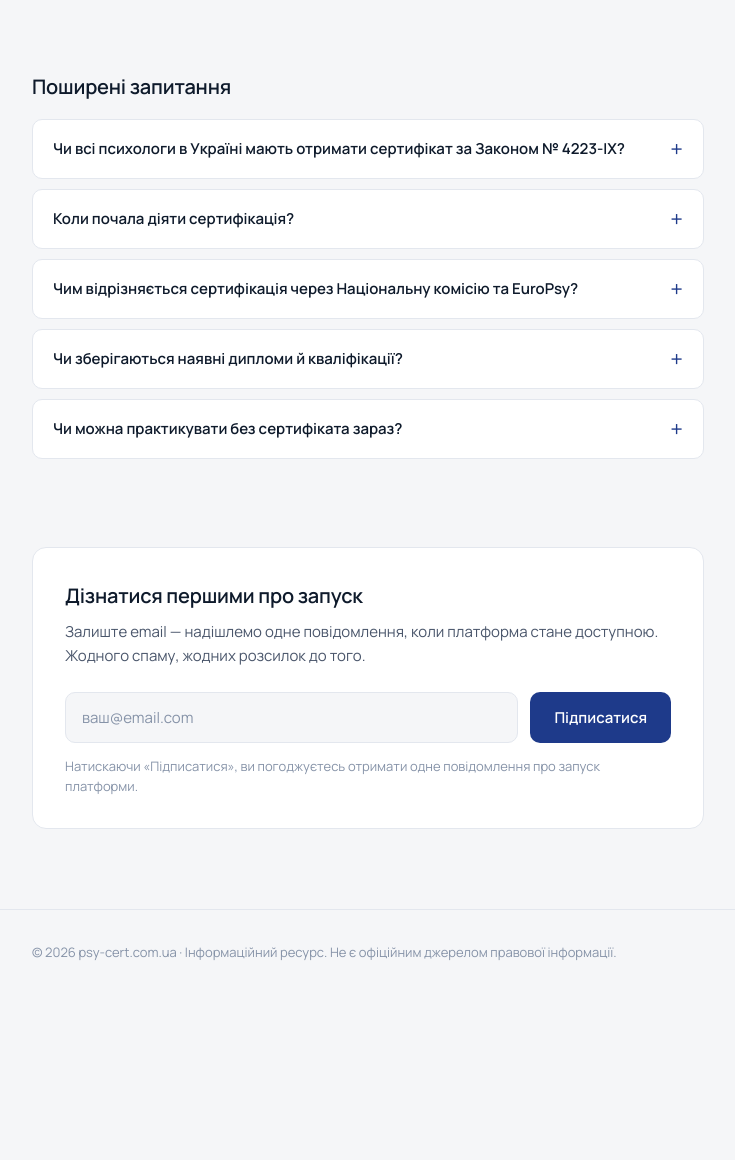
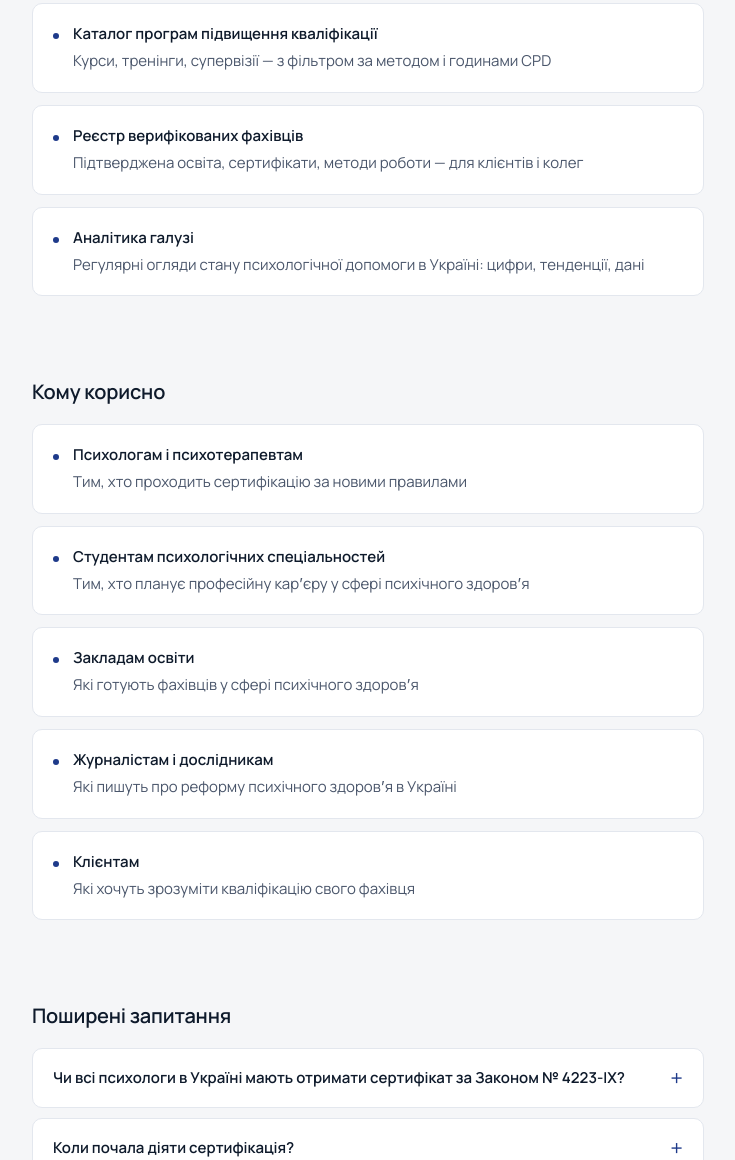
Before and after one commit to ArtemKhymenko/psy-cert, a plain HTML site: page index.html in a window 1280 px wide. Shown: the part 1618-2778 px from the top of the page, without its empty margins (272-1007 px from the left). Before the commit the page ends 2629 px from the top, so only its background shows below. Drawn offline with Linux system fonts and the light colour scheme.

Commit message:
add directions

```diff
--- a/index.html
+++ b/index.html
@@ -409,13 +409,27 @@
     </section>
 
     <section aria-labelledby="features-h">
-      <h2 id="features-h">Що буде на платформі</h2>
+      <h2 id="features-h">Напрямки платформи</h2>
       <ul class="features">
         <li><div><strong>Розʼяснення вимог закону</strong><span>Що саме змінюється для практикуючих психологів і коли</span></div></li>
         <li><div><strong>Покрокові інструкції</strong><span>Як підготувати документи, скласти іспит, потрапити до реєстру</span></div></li>
         <li><div><strong>Календар дедлайнів</strong><span>Ключові дати перехідного періоду та звітних строків</span></div></li>
         <li><div><strong>Відповіді на типові запитання</strong><span>База FAQ за категоріями спеціалістів і ситуацій</span></div></li>
         <li><div><strong>Огляд офіційних джерел</strong><span>Посилання на нормативні акти, реєстри й уповноважені органи</span></div></li>
+        <li><div><strong>Каталог програм підвищення кваліфікації</strong><span>Курси, тренінги, супервізії — з фільтром за методом і годинами CPD</span></div></li>
+        <li><div><strong>Реєстр верифікованих фахівців</strong><span>Підтверджена освіта, сертифікати, методи роботи — для клієнтів і колег</span></div></li>
+        <li><div><strong>Аналітика галузі</strong><span>Регулярні огляди стану психологічної допомоги в Україні: цифри, тенденції, дані</span></div></li>
+      </ul>
+    </section>
+
+    <section aria-labelledby="audience-h">
+      <h2 id="audience-h">Кому корисно</h2>
+      <ul class="features">
+        <li><div><strong>Психологам і психотерапевтам</strong><span>Тим, хто проходить сертифікацію за новими правилами</span></div></li>
+        <li><div><strong>Студентам психологічних спеціальностей</strong><span>Тим, хто планує професійну карʼєру у сфері психічного здоровʼя</span></div></li>
+        <li><div><strong>Закладам освіти</strong><span>Які готують фахівців у сфері психічного здоровʼя</span></div></li>
+        <li><div><strong>Журналістам і дослідникам</strong><span>Які пишуть про реформу психічного здоровʼя в Україні</span></div></li>
+        <li><div><strong>Клієнтам</strong><span>Які хочуть зрозуміти кваліфікацію свого фахівця</span></div></li>
       </ul>
     </section>
 
```
